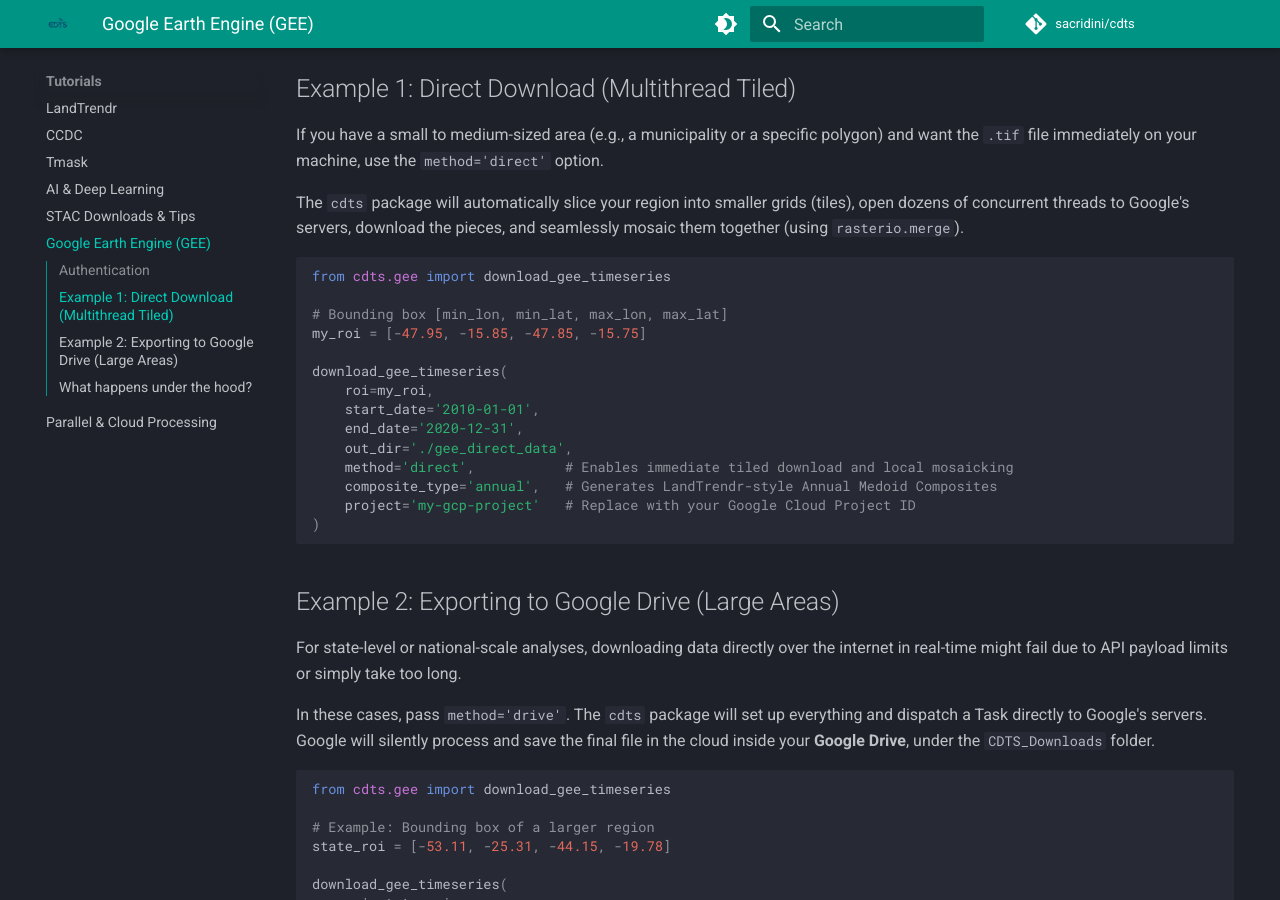
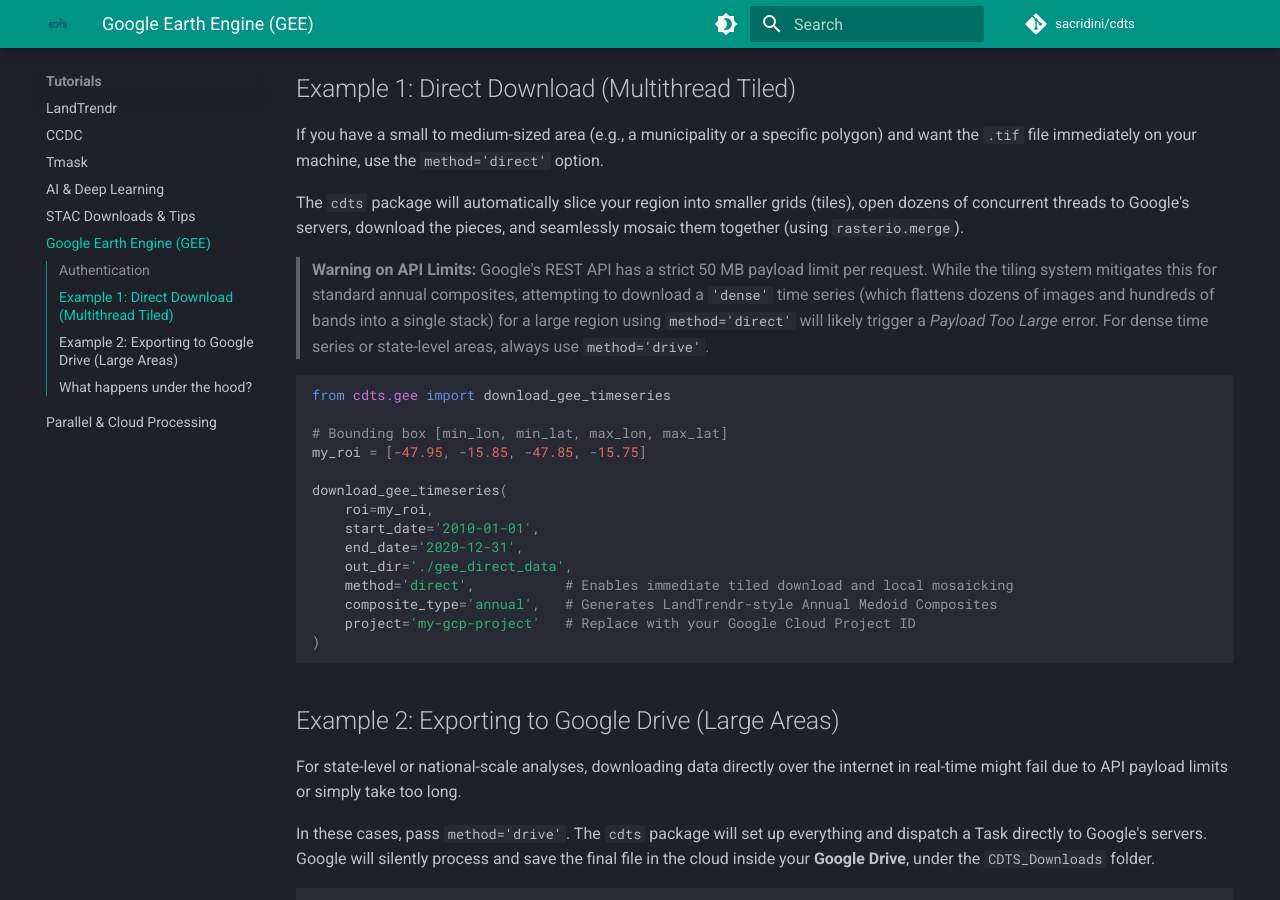
Before and after one commit to sacridini/cdts, an MkDocs documentation site: the page built from docs/tutorials/gee-downloads.md, in a window 1280 px wide and 900 px high, scrolled down 508 px. Built offline with MkDocs 1.6.1 and Material for MkDocs 9.7.7, drawn with Linux system fonts in a browser that asks for light colours; comment, search, counter and statistics services are not loaded.

Commit message:
docs: add warning about GEE limits (without emoji)

````diff
--- a/docs/tutorials/gee-downloads.md
+++ b/docs/tutorials/gee-downloads.md
@@ -13,6 +13,8 @@
 If you have a small to medium-sized area (e.g., a municipality or a specific polygon) and want the `.tif` file immediately on your machine, use the `method='direct'` option.
 
 The `cdts` package will automatically slice your region into smaller grids (tiles), open dozens of concurrent threads to Google's servers, download the pieces, and seamlessly mosaic them together (using `rasterio.merge`).
+
+> **Warning on API Limits:** Google's REST API has a strict 50 MB payload limit per request. While the tiling system mitigates this for standard annual composites, attempting to download a `'dense'` time series (which flattens dozens of images and hundreds of bands into a single stack) for a large region using `method='direct'` will likely trigger a *Payload Too Large* error. For dense time series or state-level areas, always use `method='drive'`.
 
 ```python
 from cdts.gee import download_gee_timeseries
````
